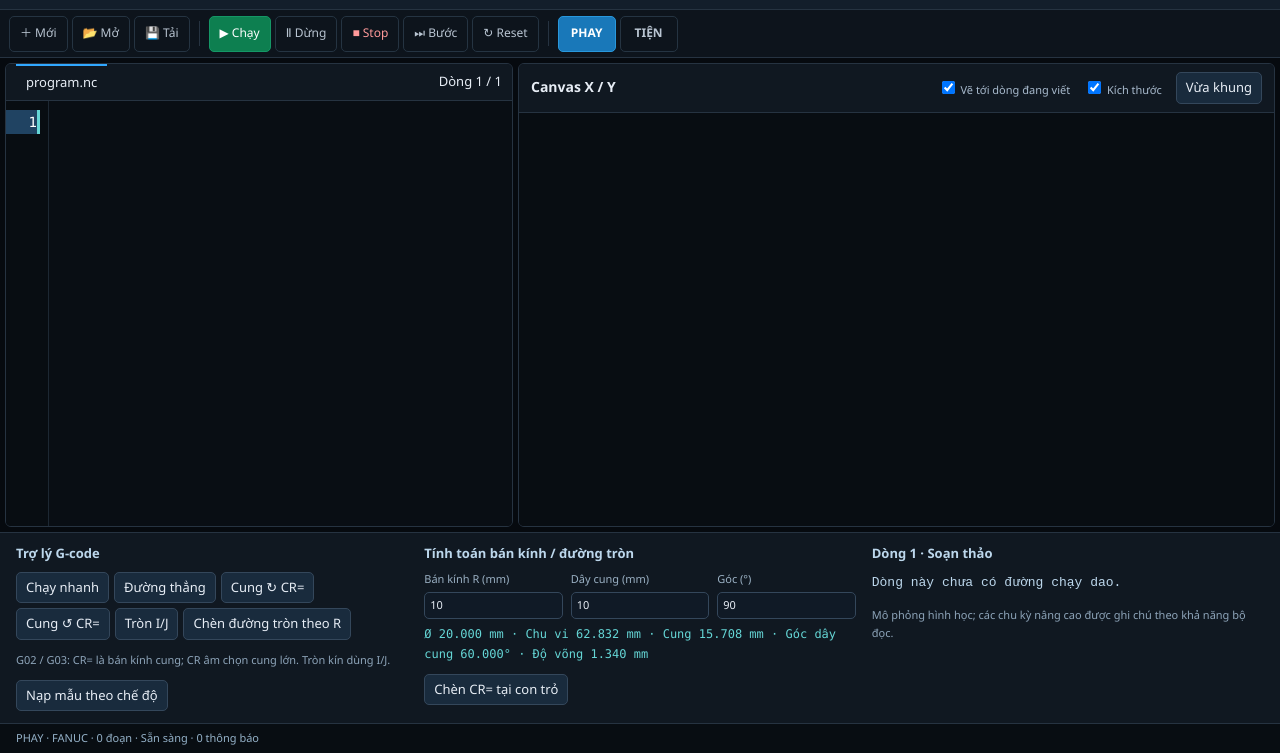
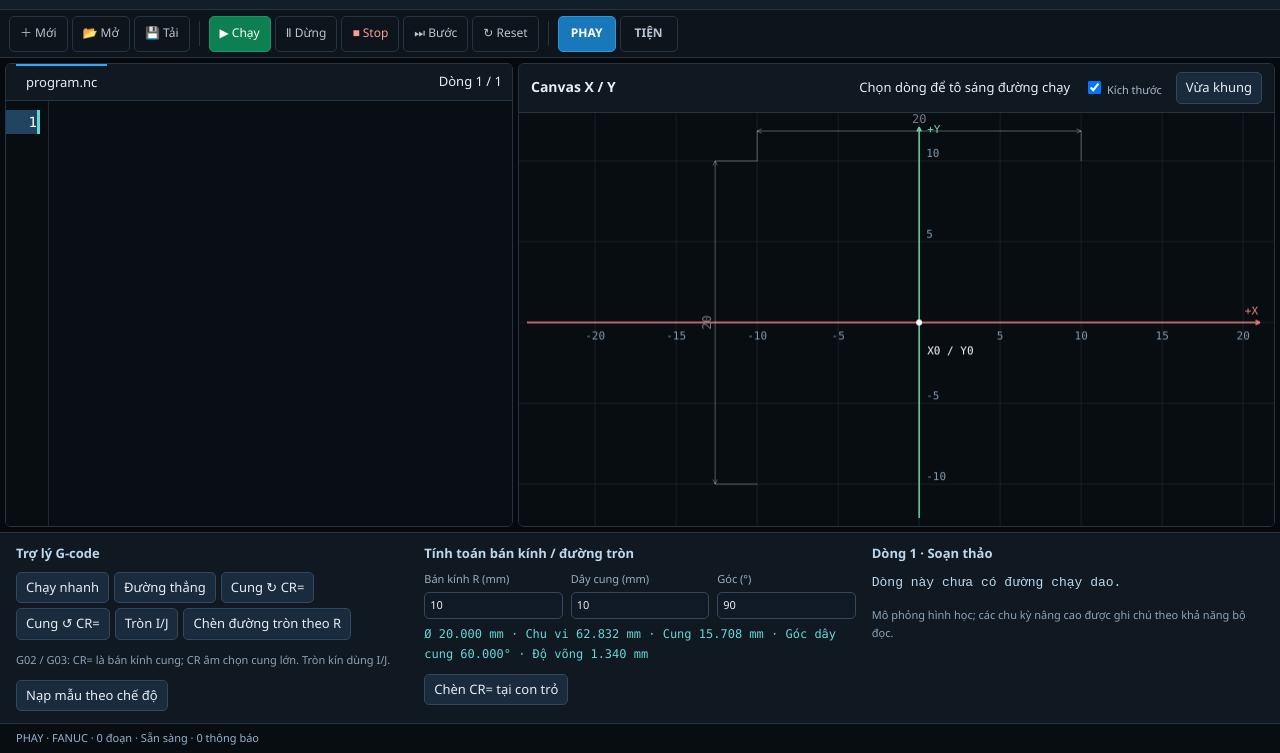
Before and after one commit to ENY333/mpcnc-, a plain HTML site: page index.html in a window 1280 px wide. Shown: the part 47-800 px from the top of the page. Drawn offline with Linux system fonts and the light colour scheme.

Commit message:
Preserve full toolpath on selection and draw origin coordinate axes

```diff
--- a/app.js
+++ b/app.js
@@ -16,17 +16,16 @@ function parse(){
 }
 function resize(){const r=canvas.getBoundingClientRect(),d=Math.max(1,devicePixelRatio||1);canvas.width=Math.max(1,Math.round(r.width*d));canvas.height=Math.max(1,Math.round(r.height*d));ctx.setTransform(d,0,0,d,0,0);draw()}
 function geometryBounds(){
- const segs=(state.displaySegments).filter(s=>s.g!=='G00');
- const use=segs.length?segs:(state.displaySegments);
- if(!use.length)return null;
- let minX=Infinity,maxX=-Infinity,minY=Infinity,maxY=-Infinity;
+ const use=state.displaySegments;
+ if(!use.length)return {minX:-10,maxX:10,minY:-10,maxY:10};
+ let minX=0,maxX=0,minY=0,maxY=0;
  const add=(x,y)=>{minX=Math.min(minX,x);maxX=Math.max(maxX,x);minY=Math.min(minY,y);maxY=Math.max(maxY,y)};
  for(const s of use){
    add(s.x,s.y); add(s.x2,s.y2);
    const m=s.meta;
    if(m?.arcCenter){
      const c=m.arcCenter, r=Math.abs(m.arcRadius||Math.hypot(s.x-c.x,s.y-c.y));
-     const a0=Math.atan2(s.y-c.y,s.x-c.x), sweep=m.arcSweep||0;
+     const a0=m.arcStart??Math.atan2(s.y-c.y,s.x-c.x), sweep=m.arcSweep||0;
      const angles=[a0,a0+sweep];
      for(const a of [0,Math.PI/2,Math.PI,Math.PI*1.5]){
        let t=a-a0;
@@ -88,7 +87,7 @@ function drawArc(s){
 }
 function draw(){
  const w=canvas.clientWidth,h=canvas.clientHeight;ctx.clearRect(0,0,w,h);ctx.fillStyle='#080d12';ctx.fillRect(0,0,w,h);state.view=null;
- const all=state.result?.segments||[];state.displaySegments=state.running?all.slice(0,state.step):$('#follow').checked?all.filter(s=>s.line<=(state.selectedLine||cursorLine())):all;const r={segments:state.displaySegments};updateStatus();if(!r.segments.length){return}setupView();
+ const all=state.result?.segments||[];state.displaySegments=all;const r={segments:state.displaySegments};updateStatus();setupView();drawCoordinateScale();
  const seen=new Set();let i=0;
  while(i<r.segments.length){
    const s=r.segments[i], selected=state.selectedLine===s.line, tool=s.meta?.state?.tool??1;
@@ -99,18 +98,21 @@ function draw(){
    i++;
  }
  ctx.globalAlpha=1;ctx.setLineDash([]);
- drawCoordinateScale();
  if($('#dims').checked){dimensions();const active=state.displaySegments.filter(s=>s.line===state.selectedLine).at(-1);if(active?.meta?.arcCenter){const c=active.meta.arcCenter,a=world(c.x,c.y),b=world(active.x2,active.y2);ctx.strokeStyle='#f1c85b';ctx.fillStyle='#f1c85b';ctx.beginPath();ctx.moveTo(...a);ctx.lineTo(...b);ctx.stroke();ctx.font='12px monospace';ctx.fillText('R '+trim(active.meta.arcRadius),(a[0]+b[0])/2+6,(a[1]+b[1])/2-6)}}
  if(state.selectedPoint) drawSelectedPoint();
 }
 function drawCoordinateScale(){
- const v=state.view;if(!v)return; const b=v.b;
- ctx.save(); ctx.strokeStyle='rgba(150,165,180,.10)'; ctx.fillStyle='rgba(160,175,190,.32)'; ctx.lineWidth=1; ctx.font='9px Consolas,monospace';
- const spanX=b.maxX-b.minX, spanY=b.maxY-b.minY;
- const step=Math.max(10,Math.pow(10,Math.floor(Math.log10(Math.max(spanX,spanY)/5))));
- for(let x=Math.ceil(b.minX/step)*step;x<=b.maxX+1e-9;x+=step){const p=world(x,b.minY);ctx.beginPath();ctx.moveTo(p[0],Math.max(0,p[1]-5));ctx.lineTo(p[0],Math.min(v.h,p[1]+5));ctx.stroke();ctx.textAlign='center';ctx.textBaseline='top';if(p[1]+7<v.h)ctx.fillText(trim(x),p[0],p[1]+7)}
- for(let y=Math.ceil(b.minY/step)*step;y<=b.maxY+1e-9;y+=step){const p=world(b.minX,y);ctx.beginPath();ctx.moveTo(Math.max(0,p[0]-5),p[1]);ctx.lineTo(Math.min(v.w,p[0]+5),p[1]);ctx.stroke();ctx.textAlign='right';ctx.textBaseline='middle';if(p[0]-7>0)ctx.fillText(trim(y),p[0]-7,p[1])}
- ctx.restore();
+ const v=state.view;if(!v)return;
+ const origin=world(0,0),plane=state.result?.state?.plane||(state.mode==='turning'?'G18':'G17'),axes=plane==='G18'?['X','Z']:plane==='G19'?['Y','Z']:['X','Y'];
+ ctx.save();ctx.globalAlpha=1;ctx.setLineDash([]);ctx.font='11px Consolas,monospace';
+ const raw=60/v.scale,power=10**Math.floor(Math.log10(raw)),step=[1,2,5,10].map(n=>n*power).find(n=>n>=raw);
+ ctx.lineWidth=1;ctx.strokeStyle='rgba(130,160,190,.12)';
+ const xMin=(0-origin[0])/v.scale,xMax=(v.w-origin[0])/v.scale,yMin=(origin[1]-v.h)/v.scale,yMax=origin[1]/v.scale;
+ for(let x=Math.ceil(xMin/step)*step;x<=xMax;x+=step){const px=world(x,0)[0];ctx.beginPath();ctx.moveTo(px,0);ctx.lineTo(px,v.h);ctx.stroke();if(Math.abs(x)>step/100){ctx.fillStyle='#8299ad';ctx.textAlign='center';ctx.fillText(trim(x),px,Math.min(v.h-8,Math.max(15,origin[1]+17)))}}
+ for(let y=Math.ceil(yMin/step)*step;y<=yMax;y+=step){const py=world(0,y)[1];ctx.beginPath();ctx.moveTo(0,py);ctx.lineTo(v.w,py);ctx.stroke();if(Math.abs(y)>step/100){ctx.fillStyle='#8299ad';ctx.textAlign='left';ctx.fillText(trim(y),Math.min(v.w-50,Math.max(5,origin[0]+7)),py-4)}}
+ ctx.lineWidth=1.5;ctx.strokeStyle='#f08080';ctx.beginPath();ctx.moveTo(8,origin[1]);ctx.lineTo(v.w-14,origin[1]);ctx.stroke();drawArrow(v.w-28,origin[1],v.w-14,origin[1]);ctx.fillStyle='#f08080';ctx.textAlign='right';ctx.fillText('+'+axes[0],v.w-16,Math.max(14,origin[1]-8));
+ ctx.strokeStyle='#65d6a0';ctx.beginPath();ctx.moveTo(origin[0],v.h-8);ctx.lineTo(origin[0],14);ctx.stroke();drawArrow(origin[0],28,origin[0],14);ctx.fillStyle='#65d6a0';ctx.textAlign='left';ctx.fillText('+'+axes[1],origin[0]+8,20);
+ ctx.fillStyle='#ffffff';ctx.beginPath();ctx.arc(...origin,3,0,Math.PI*2);ctx.fill();ctx.fillText(axes[0]+'0 / '+axes[1]+'0',origin[0]+8,Math.min(v.h-8,origin[1]+32));ctx.restore();
 }
 function drawSelectedPoint(){const p=world(state.selectedPoint.x,state.selectedPoint.y);ctx.save();ctx.fillStyle='#fff';ctx.strokeStyle='#31a8ff';ctx.lineWidth=1.5;ctx.beginPath();ctx.arc(p[0],p[1],5,0,Math.PI*2);ctx.fill();ctx.stroke();ctx.restore()}
 function hideInfo(){$('#pointInfo').classList.add('hidden');state.selectedPoint=null}
@@ -148,7 +150,7 @@ function insertText(text){const start=code.selectionStart;code.setRangeText(text
 function calculate(){const r=Number($('#radius').value),c=Number($('#chord').value),a=Number($('#angle').value);if(!Number.isFinite(r)||r<=0||!Number.isFinite(c)||c<0||!Number.isFinite(a)){$('#calcResult').textContent='Nhập R > 0, dây cung ≥ 0 và góc hợp lệ.';return}$('#calcResult').textContent=`Ø ${fmt(2*r)} mm · Chu vi ${fmt(2*Math.PI*r)} mm · Cung ${fmt(Math.abs(a)*Math.PI*r/180)} mm · ${c>2*r?'Dây cung phải ≤ 2R':`Góc dây cung ${fmt(2*Math.asin(c/(2*r))*180/Math.PI)}° · Độ võng ${fmt(r-Math.sqrt(r*r-c*c/4))} mm`}`}
 for(const event of ['click','keyup','select'])code.addEventListener(event,()=>{if(!state.running)followCursor()});
 code.addEventListener('keydown',e=>{if(e.key==='Tab'){e.preventDefault();insertText('  ')}});
-$('#controller').onchange=parse;$('#follow').onchange=draw;$('#dims').onchange=draw;$('#fitBtn').onclick=resize;
+$('#controller').onchange=parse;$('#dims').onchange=draw;$('#fitBtn').onclick=resize;
 document.querySelectorAll('[data-insert]').forEach(b=>b.onclick=()=>insertText((code.selectionStart&&code.value[code.selectionStart-1]!=='\n'?'\n':'')+(state.mode==='turning'?b.dataset.insert==='G00 X0 Y0 Z5'?'G00 X40 Z5':b.dataset.insert.replace(/Y/g,'Z').replace(/J/g,'K'):b.dataset.insert)+'\n'));
 for(const id of ['radius','chord','angle'])$('#'+id).oninput=calculate;
 $('#insertCircle').onclick=()=>{const r=Number($('#radius').value);if(Number.isFinite(r)&&r>0)insertText((code.selectionStart&&code.value[code.selectionStart-1]!=='\n'?'\n':'')+(state.mode==='turning'?'G18 G02 I':'G17 G02 I')+r+(state.mode==='turning'?' K0':' J0')+'\n')};
--- a/index.html
+++ b/index.html
@@ -4,7 +4,7 @@
 <meta charset="utf-8">
 <meta name="viewport" content="width=device-width,initial-scale=1">
 <title>CNC Studio</title>
-<link rel="stylesheet" href="styles.css?v=20261021.2">
+<link rel="stylesheet" href="styles.css?v=20261021.3">
 </head>
 <body>
 <div class="app">
@@ -35,7 +35,7 @@
     </section>
 
     <section class="view-panel">
-      <div class="view-head"><strong id="planeTitle">Canvas X / Y</strong><label><input id="follow" type="checkbox" checked> Vẽ tới dòng đang viết</label><label><input id="dims" type="checkbox" checked> Kích thước</label><button id="fitBtn">Vừa khung</button></div>
+      <div class="view-head"><strong id="planeTitle">Canvas X / Y</strong><span class="selection-note">Chọn dòng để tô sáng đường chạy</span><label><input id="dims" type="checkbox" checked> Kích thước</label><button id="fitBtn">Vừa khung</button></div>
       <div class="canvas-wrap">
         <canvas id="canvas"></canvas>
         <div id="pointInfo" class="point-info hidden"></div>
@@ -48,7 +48,7 @@
 <div><h3 id="selectionTitle">Dòng đang viết</h3><div id="segmentInfo"></div><div id="diagnostics" aria-live="polite"></div><small>Mô phỏng hình học; các chu kỳ nâng cao được ghi chú theo khả năng bộ đọc.</small></div>
 </section><footer id="status" role="status"></footer>
 </div>
-<script src="cnc-engine.js?v=20261021.2"></script>
-<script src="app.js?v=20261021.2"></script>
+<script src="cnc-engine.js?v=20261021.3"></script>
+<script src="app.js?v=20261021.3"></script>
 </body>
 </html>
```
